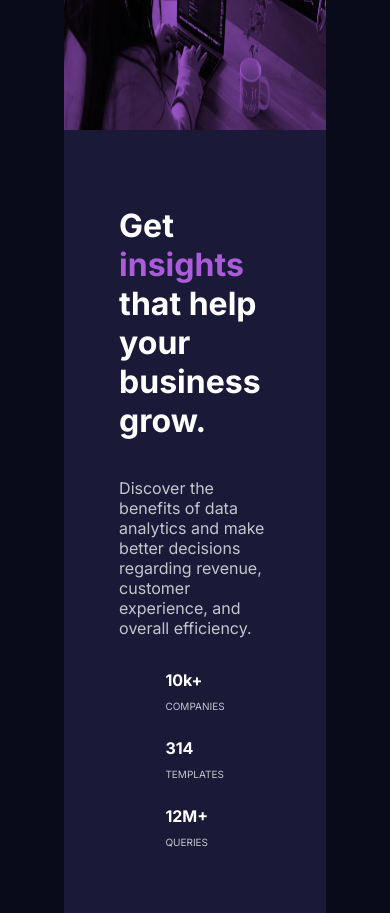
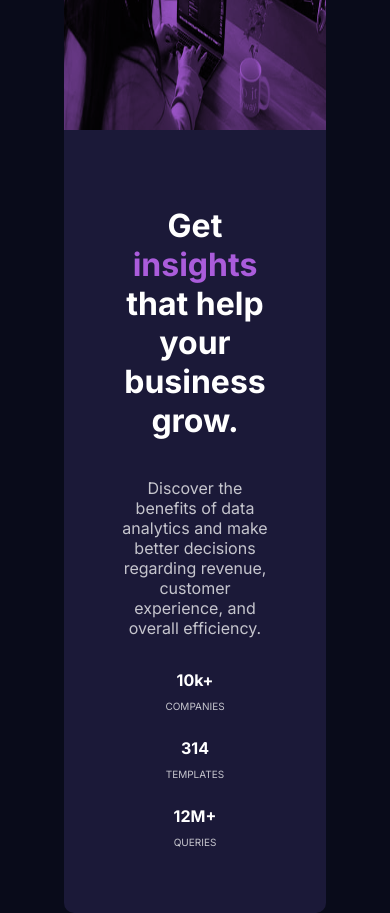
Before and after one commit to vishwa3/stats-preview-card, a plain HTML site: page index.html in a window 390 px wide. Shown: the part 500-1413 px from the top of the page. Drawn offline with Linux system fonts and the light colour scheme.

Commit message:
fixed border-radius and added text-align center for mobile design

```diff
--- a/styles.css
+++ b/styles.css
@@ -24,6 +24,7 @@ body {
 }
 .data-container {
   background-color: var(--desat-blue);
+  border-radius: 10px 0 0 10px;
 }
 .inner-container {
   padding: 55px;
@@ -79,12 +80,14 @@ body {
   .container-box {
     grid-template-columns: 1fr;
     width: 70%;
+    text-align: center;
   }
   .image-container {
     order: 1;
   }
   .data-container {
     order: 2;
+    border-radius: 0 0 10px 10px;
   }
 
   .image-container > img {
```
